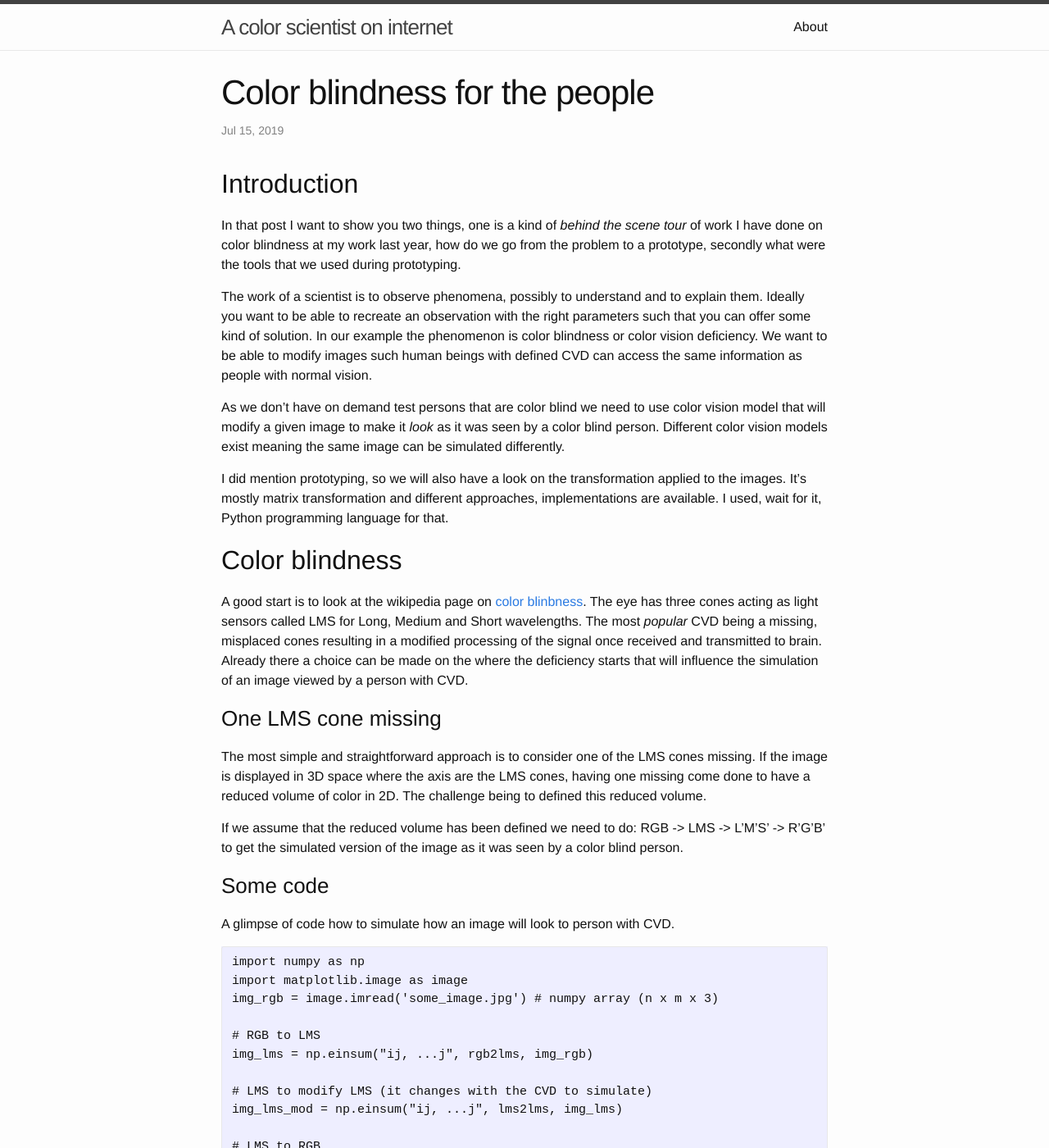
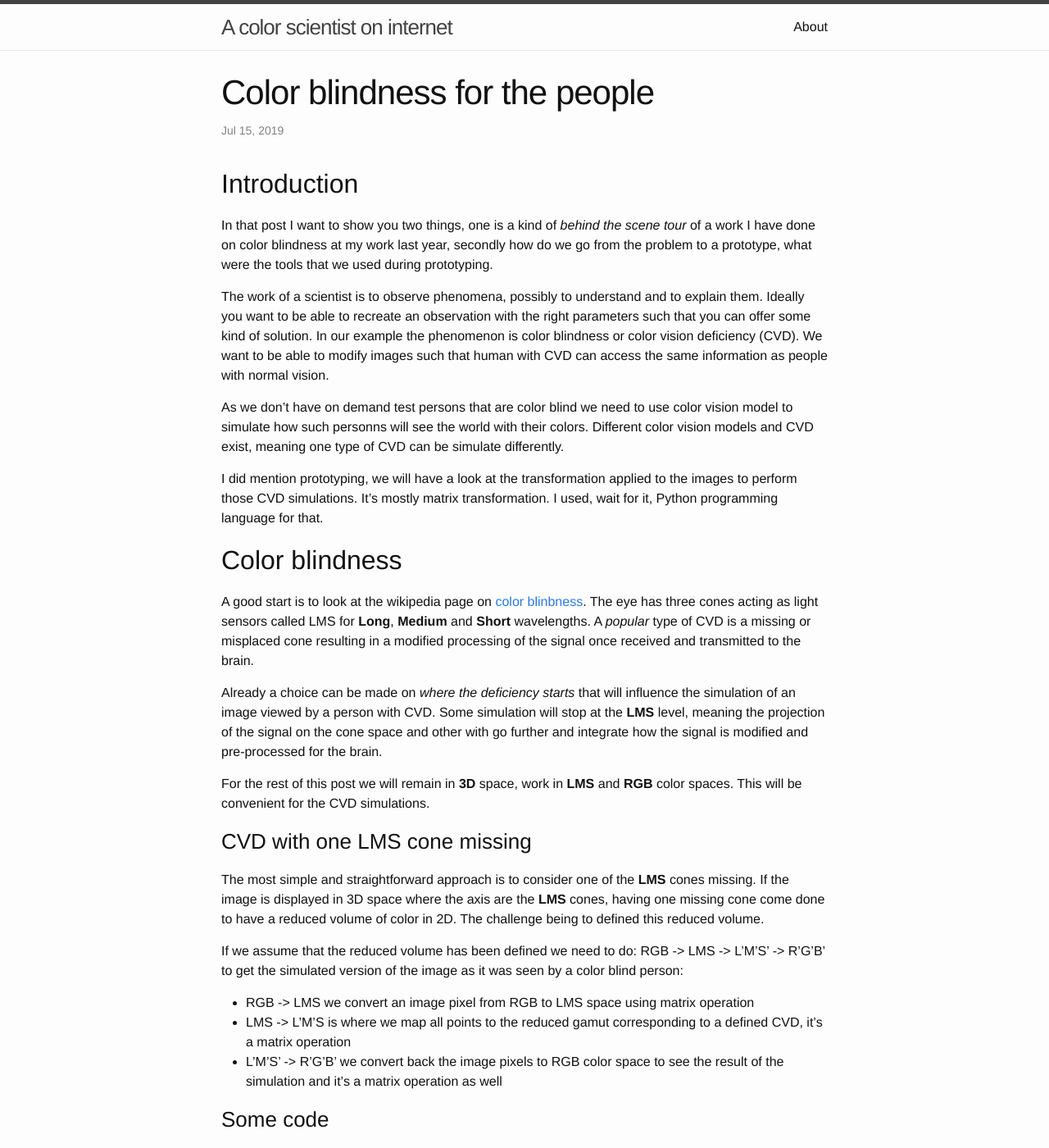
Before and after one commit to mrbonsoir/mrbonsoir.github.io, a Jekyll site: the page built from _posts/2019-15-07-Color-blindness-for-the-people.markdown, in a window 1280 px wide and 1400 px high. Shown: the whole window at 82% size. Built offline with Jekyll 4.4.1, drawn with Linux system fonts in a browser that asks for light colours; some of the changed text lies outside the part shown.

Commit message:
correciton article cvd

````diff
--- a/_posts/2019-15-07-Color-blindness-for-the-people.markdown
+++ b/_posts/2019-15-07-Color-blindness-for-the-people.markdown
@@ -6,35 +6,28 @@ categories: blog post
 ---
 
 ## Introduction
-In that post I want to show you two things, one is a kind of *behind the scene tour* of work I have done on color
-blindness at my work last year, how do we go from the problem to a prototype, secondly what were the tools
-that we used during prototyping.
+In that post I want to show you two things, one is a kind of *behind the scene tour* of a work I have done on color blindness at my work last year, secondly how do we go from the problem to a prototype, what were the tools that we used during prototyping.
 
-The work of a scientist is to observe phenomena, possibly to understand and to explain them. Ideally you want
-to be able to recreate an observation with the right parameters such that you can offer some kind of solution. In
-our example the phenomenon is color blindness or color vision deficiency. We want to be able to modify images
-such human beings with defined CVD can access the same information as people with normal vision.
+The work of a scientist is to observe phenomena, possibly to understand and to explain them. Ideally you want to be able to recreate an observation with the right parameters such that you can offer some kind of solution. In our example the phenomenon is color blindness or color vision deficiency (CVD). We want to be able to modify images such that human with CVD can access the same information as people with normal vision.
 
-As we don't have on demand test persons that are color blind we need to use color vision model that will modify
-a given image to make it *look* as it was seen by a color blind person. Different color vision models exist meaning
-the same image can be simulated differently.
+As we don't have on demand test persons that are color blind we need to use color vision model to simulate how such personns will see the world with their colors. Different color vision models and CVD exist, meaning one type of CVD can be simulate differently.
 
-I did mention prototyping, so we will also have a look on the transformation applied to the images. It's mostly matrix transformation
-and different approaches, implementations are available. I used, wait for it, Python programming language for that.
+I did mention prototyping, we will have a look at the transformation applied to the images to perform those CVD simulations. It's mostly matrix transformation. I used, wait for it, Python programming language for that.
 
 ## Color blindness
-A good start is to look at the wikipedia page on [color blinbness][CVDwiki-link]. The eye has three cones acting as
-light sensors called LMS for Long, Medium and Short wavelengths. The most *popular* CVD being a missing, misplaced cones resulting
-in a modified processing of the signal once received and transmitted to brain. Already there a choice can be made on the
-where the deficiency starts that will influence the simulation of an image viewed by a person with CVD.
+A good start is to look at the wikipedia page on [color blinbness][CVDwiki-link]. The eye has three cones acting as light sensors called LMS for **Long**, **Medium** and **Short** wavelengths. A *popular* type of CVD is a missing or misplaced cone resulting in a modified processing of the signal once received and transmitted to the brain.
 
-### One LMS cone missing
-The most simple and straightforward approach is to consider one of the LMS cones missing. If the image is displayed in 3D space
-where the axis are the LMS cones, having one missing come done to have a reduced volume of color in 2D. The challenge being to
-defined this reduced volume.
+Already a choice can be made on *where the deficiency starts* that will influence the simulation of an image viewed by a person with CVD. Some simulation will stop at the **LMS** level, meaning the projection of the signal on the cone space and other with go further and integrate how the signal is modified and pre-processed for the brain.
 
-If we assume that the reduced volume has been defined we need to do: RGB -> LMS -> L'M'S' -> R'G'B' to get the simulated version of
-the image as it was seen by a color blind person.
+For the rest of this post we will remain in **3D** space, work in **LMS** and **RGB** color spaces. This will be convenient for the CVD simulations.
+
+### CVD with one LMS cone missing
+The most simple and straightforward approach is to consider one of the **LMS** cones missing. If the image is displayed in 3D space where the axis are the **LMS** cones, having one missing cone come done to have a reduced volume of color in 2D. The challenge being to defined this reduced volume.
+
+If we assume that the reduced volume has been defined we need to do: RGB -> LMS -> L'M'S' -> R'G'B' to get the simulated version of the image as it was seen by a color blind person:
++ RGB -> LMS we convert an image pixel from RGB to LMS space using matrix operation
++ LMS -> L'M'S  is where we map all points to the reduced gamut corresponding to a defined CVD, it's a matrix operation
++ L'M'S' -> R'G'B' we convert back the image pixels to RGB color space to see the result of the simulation and it's a matrix operation as well
 
 ### Some code
 A glimpse of code how to simulate how an image will look to person with CVD.
@@ -46,39 +39,60 @@ img_rgb = image.imread('some_image.jpg') # numpy array (n x m x 3)
 
 # RGB to LMS
 img_lms = np.einsum("ij, ...j", rgb2lms, img_rgb)
+# where rgb2lms is a 3x3 matrix to go from RGB to LMS.
 
 # LMS to modify LMS (it changes with the CVD to simulate)
 img_lms_mod = np.einsum("ij, ...j", lms2lms, img_lms)
+# where lm2lms is a 3x3 matrix to go from LMS to L'M'S',
+# it changes with the type of CVD.
 
 # LMS to RGB
 img_rgb_mod = np.einsum("ij, ...j", lms2rgb, img_lms_mod)
+# lms2rgb is a 3x3 matrix to go from LMS to RGB.
 ```
-In the lines above we simply multiply each vector (a pixel in rgb or lms space) by a 3x3 matrix. I invite you to check the [np.einsum][einsum-link] function which is an amazing tool for matrix operation.
+
+In the lines above we simply multiply each vector (a pixel in **RGB** or **LMS** space) by a 3x3 matrix. I invite you to check the [np.einsum][einsum-link] function which is an amazing tool for matrix operation.
 
 ### Some examples
-Below five images modified using the code above. First line the original images, then protan, deuteran and tritan simulations. The image selection represents natural (column 2 and 4) and art (column 1, 3 and 5) content.
+Below five images modified using the code above. First line the original images, then protanopia, deuteranopia and tritanopia simulations. The images selection represents natural (column 2 and 4) and art (column 1, 3 and 5) content.
 
 ![](/data/imMontage.jpg)
 
 ### Missing, misplaced and more advanced CVD simulation
-The previous model is convenient, easy enough to compute but lack degrees of CVD strength. There are different flavours of CVD, meaning all the people are not color blind the same (the same as we don't all have the same exactly cone responses). In a bit more complex approach, the reduced color volume is not a plan in 2D but a reduced volume in 3D.
+The previous model is convenient, easy enough to compute but lack degrees of CVD strength. There are different flavours of CVD, meaning all the people are not color blind the same. Identicaly for people with normal vision they don't all have the same exactly cone responses, but the average spectral sensitivy per cones has been measured and is heavily employed in color science, check the wiki page on the [CIE 1931 color space][CIE1931-link] for more information.
 
-The approach proposed by [Machado, Oliveira and Fernandes][MachadoColospacious-link] is available in the Python module [Colorspacious][colorspacious-link]. It allows to simulate different degrees of CVD, from partial to total. Here as well the new RGB values can be obtained by a matrix operation. And there are a few example in the previous link.
+In a bit more complex approach, the reduced color volume is not a 2D plan but a reduced volume in 3D. So to simulate different strenght of CVD we need another approach to compute this volume.
+
+The approach proposed by [Machado, Oliveira and Fernandes][MachadoColospacious-link] can simulate different strenghts of CVD from partial to total. The strenght is expressed by moving the peak of sensitivy of the chosen deficient cone (there is a bit more than that but it's basically that). Because the cones response is wired in such a way that an intensity and chromaticity information is transmitted to the brain, changing the peak sensitivies require to use a more advanced [color vision][ColorVision-link] model. At the end new RGB values can be obtained by a matrix operation and code implementation is available in the [Python module Colorspacious][colorspacious-link].
+
 
 ### Some examples
-The image below are organised as those shown above. Only difference is they processed using the [Colorspacious][colorspacious-link] code using a CVD factor of 80 (where 100 means full CVD as in the first series of images).
+The image below are organised as those shown above. Only difference is they processed using the [Colorspacious][colorspacious-link] code using a CVD factor of 80 where 100 means full CVD as in the first series of images.
 
 ![](/data/imMontageMachado.jpg)
 
 ## Discussion
 There is an extensive and interesting list of references on the topic, from CVD simulation, CVD test evaluation in order to find out if you are color blind and to which degree, image modification for better visual comfort to people with CVD, human color vision model... Depending of the problem you are trying so solve you will use this or this vision model to test your approach.
 
-One very important aspect which is not taken into account here is how the brain is processing the signal once the cones have received it. Reducing the vision system of the common deuteranomaly, protanomaly and tritanomaly as view of the world in 2D colors is an approximation. Assuming someone is color blind, when he/she sees leaves in something else than expected green (when the simulation with the approach as in the code above gives us something unusual for color) that person will still sees a tree with leaves.
+One very important aspect which is not taken into account here is how the brain is processing the signal once the cones have received it. Reducing the vision system of the common deuteranomaly, protanomaly and tritanomaly as view of the world in *2 colors* is a crude approximation. Assuming someone is color blind, when he/she sees leaves in something else than expected green (e.g. when the simulation transforms an image of a tree with green leaves into something not green at all) doesn't mean that person does recognize a tree with leaves.
 
-Problems can really arise with someone looking at graphical information, e.g. a map with saturated colors where the textual information simply dissolve in the background. In that type of configuration it will be interesting to modify part of the image content.
+Problems can really arise with someone looking at graphical information, some not natural content, e.g. a map with saturated colors where the textual information simply dissolve in the background (once we simulate this image information for different type of CVD). In that type of configuration it will be interesting to modify part of the image content to avoid the lost of information.
 
+## More reading to go into CVD in depth
+Below a non exhausitve list of article which are interesting to explore the topic:
++ [Computerized simulation of color appearance for dichromats (1999)][computeSimu-link]
++ [Corresponding-pair procedure: a new approach to simulation of dichromatic color perception (2004)][correspondingPair-link]
++ [Real-Time Temporal-Coherent Color Contrast Enhancement for Dichromats (2010)][RealtimeTemp-link]
++ [Mitigating Color Dificiency in Graphical Display (2018)][MitigatingColor-link]
+
+[correspondingPair-link]:https://www.semanticscholar.org/paper/Corresponding-pair-procedure%3A-a-new-approach-to-of-Capilla-D%C3%ADez-Ajenjo/a14e7cce4da19c65f8a5ebfa12501cb981b87dc3
+[MitigatingColor-link]:https://onlinelibrary.wiley.com/doi/abs/10.1002/sdtp.12152
+[RealtimeTemp-link]:https://www.semanticscholar.org/paper/Real-Time-Temporal-Coherent-Color-Contrast-for-Machado-Neto/78cc2c83aa52a6b01aa31e5eff9f7793081328e6
+[computeSimu-link]:https://www.semanticscholar.org/paper/Computerized-simulation-of-color-appearance-for-Brettel-Vi%C3%A9not/bd7a98c1eaf3d7f83335629e80040138f0eecfc4
 [einsum-link]:https://docs.scipy.org/doc/numpy/reference/generated/numpy.einsum.html
 [IRYStec-link]:http://www.irystec.com/
 [CVDwiki-link]:https://en.wikipedia.org/wiki/Color_blindness
+[ColorVision-link]:https://en.wikipedia.org/wiki/Color_vision
 [MachadoColospacious-link]:https://colour.readthedocs.io/en/develop/colour.blindness.html#machado-oliveira-and-fernandes-2009
 [colorspacious-link]:https://colorspacious.readthedocs.io/en/latest/
+[CIE1931-link]:https://en.wikipedia.org/wiki/CIE_1931_color_space/
````
